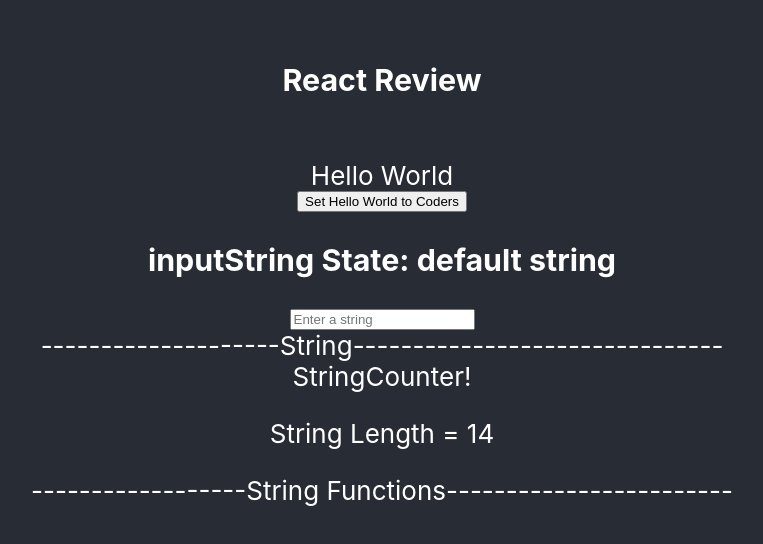
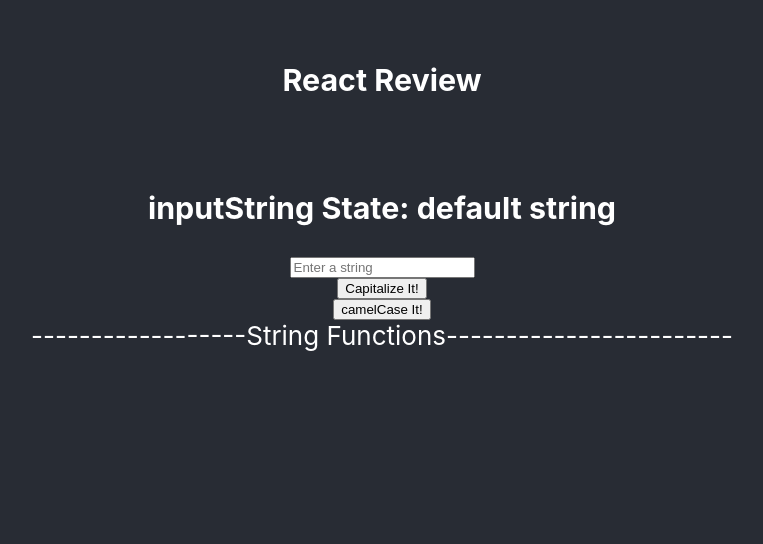
Before and after one commit to TreySchneider95/react-review-summer2023, a React (Create React App) app: page / in a window 1280 px wide. Shown: the top 544 px of the page, without its empty margins (258-1021 px from the left). Built offline with nearby package versions, Linux system fonts and the light colour scheme.

Commit message:
did first exercise

```diff
--- a/src/App.js
+++ b/src/App.js
@@ -3,10 +3,11 @@
 import logo from './logo.svg';
 import './App.css';
 import StringCounter from "./components/StringCounter";
+import {capitalize, camelCase} from './components/StringFunctions'
 
 
 // make a new component called StringFunctions
-// StringFunction component should have to functions
+// StringFunction component should have two functions
 // 1) Capitalize the inputString state
 //     -- Capitalize the first letter of each word
 //    coffee is best black -> Coffee Is Best Black
@@ -17,7 +18,6 @@
 // --for both assume words are split with a single space - " "
 //
 // make 2 button elements here in App.js will invoke those functions
-
 
 
 function App() {
@@ -46,8 +46,8 @@
         <h3>React Review</h3>
       </header>
       <div className="App-div">
-        {helloWorld}
-        <button onClick={setHelloWorldState}>Set Hello World to Coders</button>
+        {/* {helloWorld}
+        <button onClick={setHelloWorldState}>Set Hello World to Coders</button> */}
 
         {/* <input type='input' placeholder="Enter a string" onChange={inputHandler} /> */}
         <h3>inputString State: {inputString}</h3>
@@ -57,12 +57,14 @@
           onChange={(e) => setInputString(e.target.value)}
         />
         {/* buttons for StringFunctions*/}
+        <button onClick={() => setInputString(capitalize(inputString))}>Capitalize It!</button>
+        <button onClick={camelCase}>camelCase It!</button>
 
-        --------------------String-------------------------------
+        {/* --------------------String-------------------------------
         <StringCounter
           madeUpProperty='I made this'
           inputString={inputString}
-        />
+        /> */}
 
         ------------------String Functions------------------------
         {/* component goes here */}
--- a/src/components/StringCounter.js
+++ b/src/components/StringCounter.js
@@ -5,10 +5,13 @@
     //     madeUpProperty:'I made this',
     //     inputString: {inputString}
     // }
+
   return (
     <>
         <div>StringCounter!</div>
         <p>String Length = {props.inputString.length}</p>
+
+
     </>
   )
 }
--- /dev/null
+++ b/src/components/StringFunctions.js
@@ -0,0 +1,14 @@
+import React from 'react'
+
+export const capitalize = (inputString) => {
+    let result = inputString.split(' ')
+    for (let index = 0; index < result.length; index++) {
+        result[index] = result[index].charAt(0).toUpperCase() + result[index].slice(1)
+    }
+    console.log(result);
+    return result.join(' ')
+}
+
+export const camelCase = () => {
+    console.log('camelCase');
+}
```
